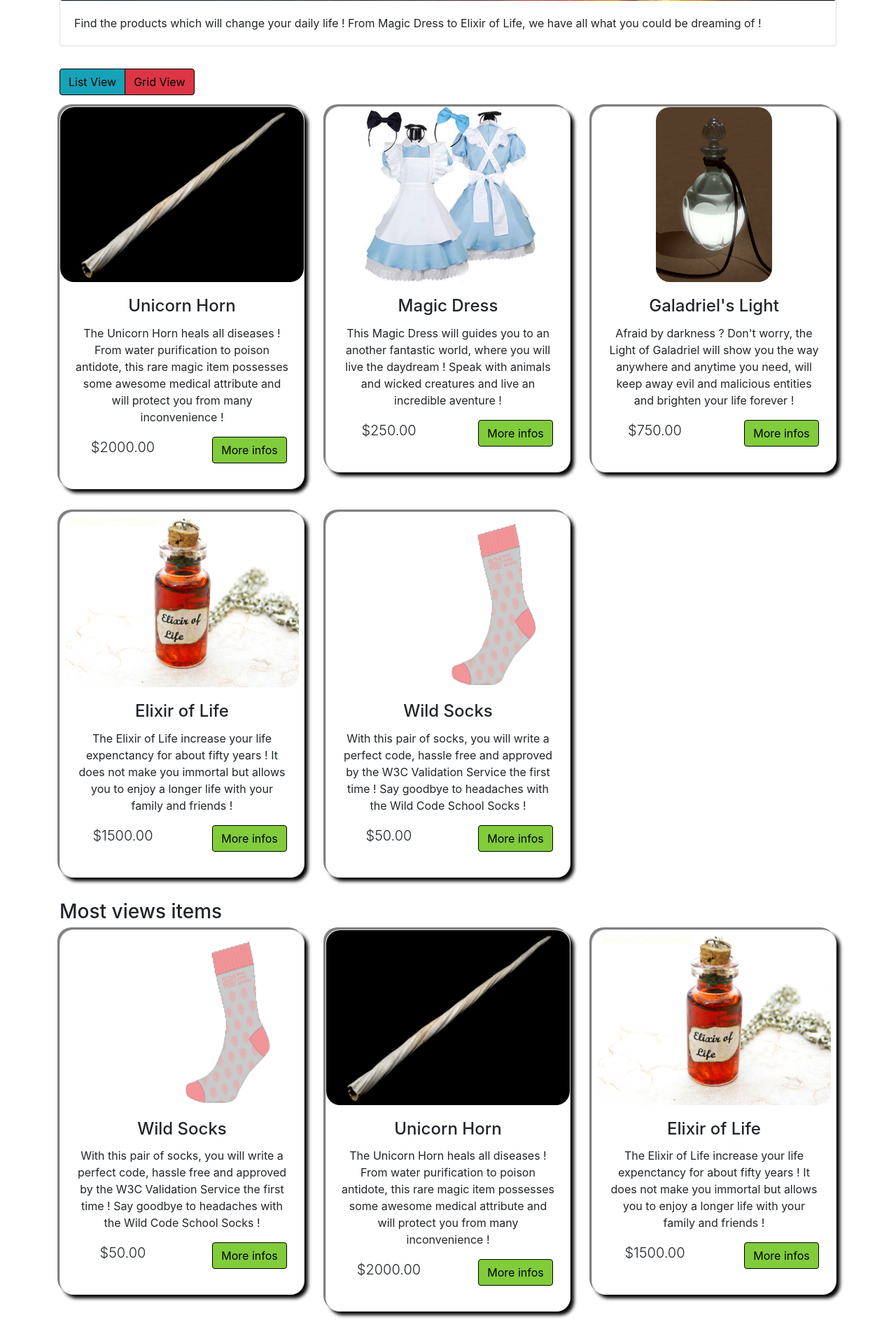
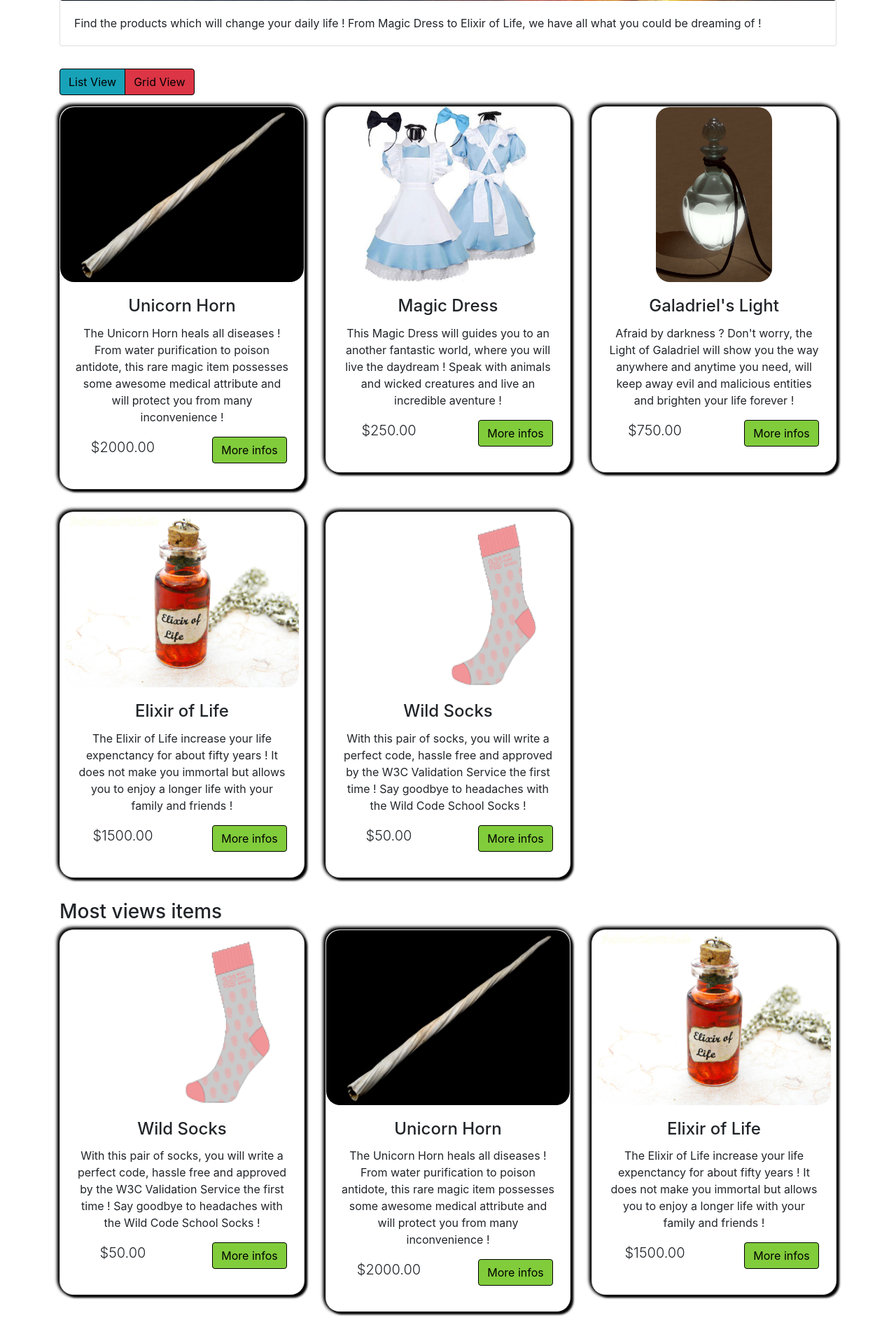
Before and after one commit to Mussuranae/Dreamer, a PHP site: page /dreamsaddict.html in a window 1280 px wide. Shown: the part 414-2300 px from the top of the page at 70% size. Run offline with PHP 8.4, Linux system fonts and the light colour scheme.

Commit message:
changement shadow box

```diff
--- a/dreamsaddict.css
+++ b/dreamsaddict.css
@@ -112,7 +112,7 @@
 }
 
 .card2{
-    box-shadow: 5px 5px 5px black, -3px -3px grey;
+    box-shadow: 4px 4px 3px black, -3px -3px 5px black, 1px -1px 5px black, -1px 1px 5px black;
 }
 
 #products :hover{
```
